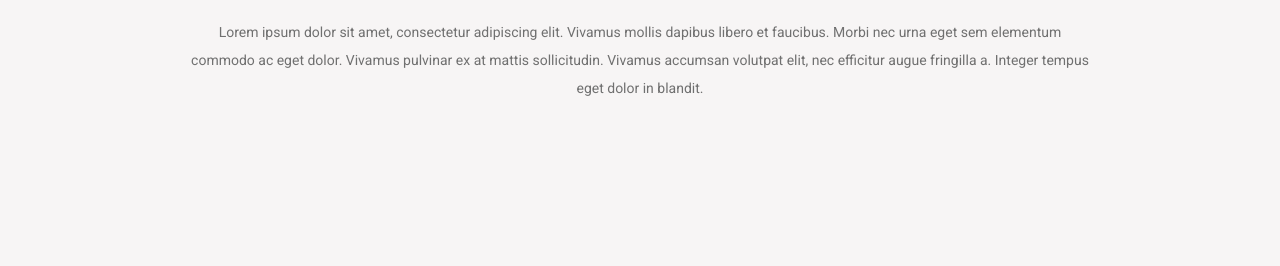
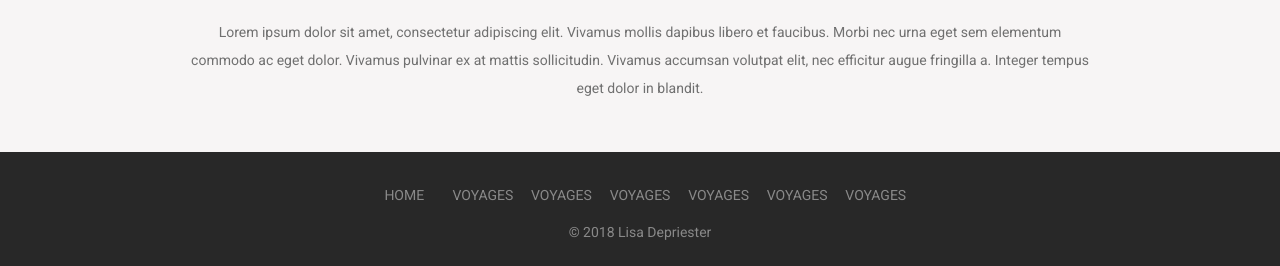
Before and after one commit to DepriesterLisa/sejour-chicoutimi, a website: page index.html in a window 1280 px wide. Shown: the part 612-878 px from the top of the page. Before the commit the page ends 800 px from the top, so only its background shows below. Drawn offline with Linux system fonts and the light colour scheme.

Commit message:
Fix max width pb with flexbox

```diff
--- a/index.html
+++ b/index.html
@@ -27,7 +27,7 @@
 
 			<nav class="navigation">
 				<ul>
-					<li class="home-link"><a href="">Home</a></li>
+					<li class="current-link"><a href="">Home</a></li>
 					<li><a href="">Voyages</a></li>
 					<li><a href="">Voyages</a></li>
 					<li><a href="">Voyages</a></li>
@@ -76,6 +76,21 @@
 				Lorem ipsum dolor sit amet, consectetur adipiscing elit. Vivamus mollis dapibus libero et faucibus. Morbi nec urna eget sem elementum commodo ac eget dolor. Vivamus pulvinar ex at mattis sollicitudin. Vivamus accumsan volutpat elit, nec efficitur augue fringilla a. Integer tempus eget dolor in blandit.
 			</p>
 		</section>
+
+		<footer class="footer">
+			<nav class="navigation">
+				<ul>
+					<li><a href="">Home</a></li>
+					<li><a href="">Voyages</a></li>
+					<li><a href="">Voyages</a></li>
+					<li><a href="">Voyages</a></li>
+					<li><a href="">Voyages</a></li>
+					<li><a href="">Voyages</a></li>
+					<li><a href="">Voyages</a></li>
+				</ul>
+			</nav>
+			<p>&copy; 2018 Lisa Depriester</p>
+		</footer>
 	</main>
 
 	<script src="dist/js/swiper.min.js"></script>
--- a/src/scss/main.scss
+++ b/src/scss/main.scss
@@ -5,6 +5,7 @@ $red-dark: #dc3734;
 $red-light: #e35f5d;
 
 $body-color: #f7f5f5;
+$footer-color: #282828;
 
 $phone: "only screen and (max-width : 768px)";
 
@@ -45,6 +46,7 @@ a {
 
 .container {
 	max-width: 1100px;
+	width: 100%; // Fix flexbox pb
 	margin: auto;
 }
 
@@ -54,14 +56,19 @@ a {
 }
 
 .main-section {
+	margin-bottom: 50px;
 	@media #{$phone} {
 		padding: 0 20px;
+		box-sizing: border-box;
 	}
 }
 
 
 $header-mobile-height: 96px;
 main {
+	display: flex;
+	flex-direction: column;
+	min-height: 100vh;
 	@media #{$phone} {
 		padding-top: $header-mobile-height;
 	}
@@ -151,6 +158,11 @@ main {
 		z-index: 20;
 		transition: transform ease-out .4s;
 	}
+	.footer & {
+		@media #{$phone} {
+			display: none;
+		}
+	}
 	&.open {
 		transform: translateX(0);
 		transition: transform ease-out .4s;
@@ -164,6 +176,9 @@ main {
 		text-transform: uppercase;
 		font-size: 1.4em;
 		padding: 30px 0;
+		.footer & {
+			padding: 15px 0;
+		}
 		@media #{$phone} {
 		  flex-direction: column;
 		  max-width: none;
@@ -188,7 +203,7 @@ main {
 			display: block;
 		}
 	}
-	.home-link {
+	.current-link {
 		color: $red-dark;
 	}
 }
@@ -293,8 +308,9 @@ main {
 	text-align: center;
 	font-size: 10px;
 	max-width: 900px;
-	margin: auto;
 	margin-top: 50px;
+	margin-left: auto;
+	margin-right: auto;
 	> p {
 		margin-top: 40px;
 	}
@@ -328,3 +344,13 @@ article {
 		margin-bottom: 10px;
 	}
 }
+
+// FOOTER
+.footer {
+	background-color: $footer-color;
+	font-size: 10px;
+	color: #898989;
+	text-align: center;
+	padding: 20px 0;
+	margin-top: auto;
+}
```
Also changed, not shown: dist/css/main.min.css, dist/pages/list-page.html.
